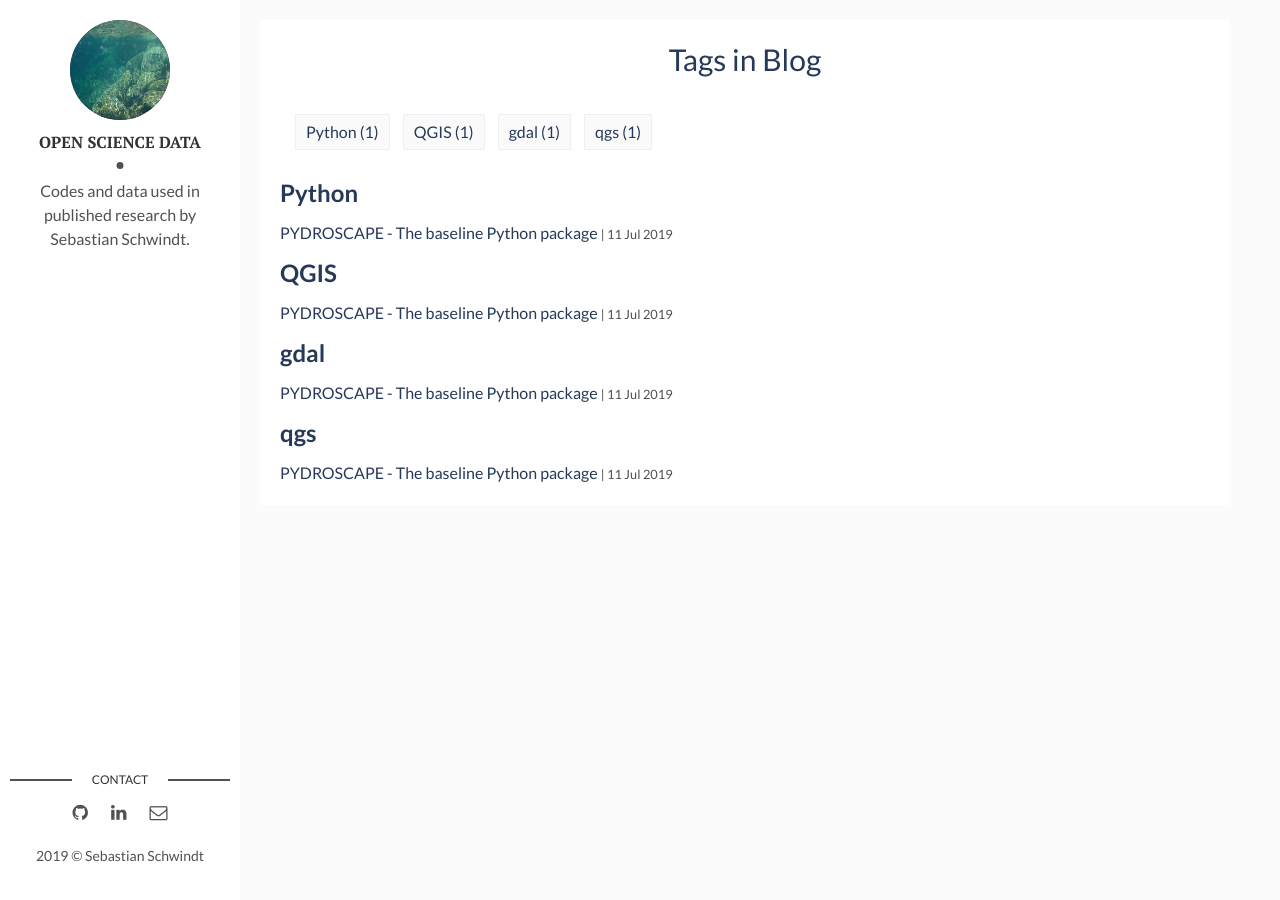
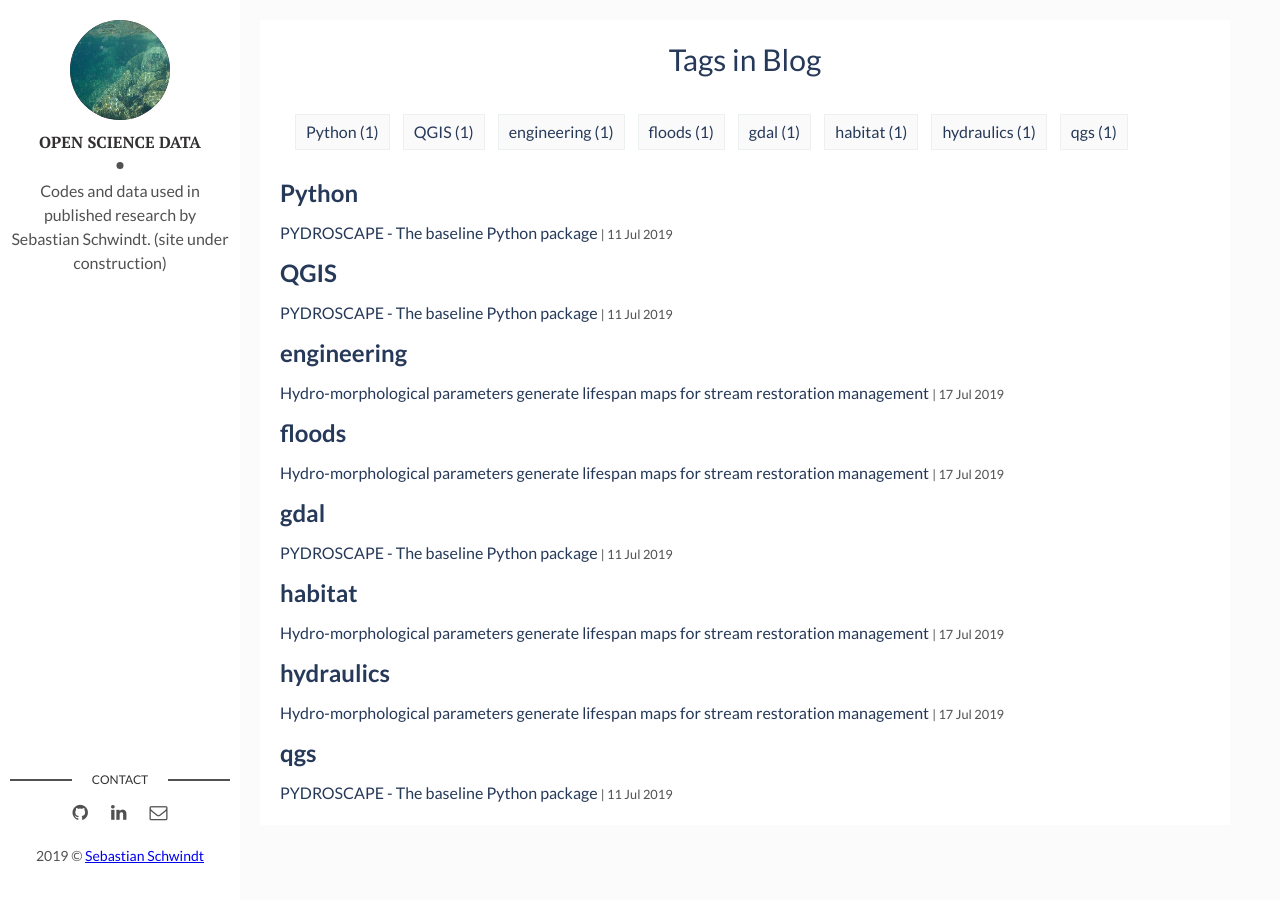
Before and after one commit to sschwindt/OpenScience, a Jekyll site: the page built from tags.html, in a window 1280 px wide. Built offline with Jekyll 4.4.1, drawn with Linux system fonts in a browser that asks for light colours.

Commit message:
Lifespan Mapping Post

```diff
--- a/_config.yml
+++ b/_config.yml
@@ -9,7 +9,7 @@ url: "https://github.com/sschwindt" # the base hostname & protocol for your site
 # Author Settings
 author: Sebastian Schwindt # add your name
 author-img: water.jpg # add your photo
-about-author: Codes and data used in published research by Sebastian Schwindt. # add description
+about-author: Codes and data used in published research by Sebastian Schwindt. (site under construction) # add description
 social-github: sschwindt # add your Github handle
 social-linkedin: sebastian-schwindt # add your Linkedin handle
 social-email: sschwindt[at]ucdavis.edu # add your Email address
--- a/_layouts/main.html
+++ b/_layouts/main.html
@@ -34,7 +34,7 @@ layout: default
       </ul>
     </section> <!-- End Section Contact -->
     <div class="copyright">
-      <p>{{site.time | date: '%Y'}} &copy; <a href="https://sebastian-schwindt.org"></a>{{site.author}}</a></p>
+      <p>{{site.time | date: '%Y'}} &copy; <a href="https://sebastian-schwindt.org">{{site.author}}</a></p>
     </div>
   </footer> <!-- End Footer -->
 </aside> <!-- End Sidebar -->
--- /dev/null
+++ b/_posts/2019-07-17-lifespans.markdown
@@ -0,0 +1,19 @@
+---
+layout: post
+title: Hydro-morphological parameters generate lifespan maps for stream restoration management
+date: 2019-07-17 13:40:20 +0300
+description: Lifespan maps analyze the physical stability of river design features. # Add post description (optional)
+img: lifespans.jpg # Add image post (optional)
+fig-caption: # Add figcaption (optional)
+tags: [engineering, hydraulics, habitat, floods]
+---
+How long can habitat-enhancing stream restoration persist or resist against hydrodynamic forces?
+
+ -- We answer this question with lifespan maps based on 2D hydrodynamic modeling and an ample literature review of stability parameters.
+
+## About
+Are you planning a river engineering intervention to improve its ecological status? Good habitat quality is just one design criterion. Another criterion is that the newly created habitat is sustainable and will not be destroyed by the next flood. We compared the results of 2D hydrodynamic models with stability parameters of stream restoration. The 2D modelling results indicate hydrodynamic forces and hydraulic habitat suitability in terms of flow velocity and depth. In an ample literature review, we analyze stability parameters of stream restoration features such as vegetation plantings, artificially introduced streamwood, streambed terraforming, sediment introduction, or boulder placement, and others. Vetting the 2D modelling results against the stability parameters produces lifespan maps.
+In our new paper we present technical detailed descriptions of stream restoration features. We illustrate the production of lifespan maps using a testbed river. For 50 days freely accessible with open access: Hydro-morphological parameters generate lifespan maps for stream restoration management. Thank you all Co-Authors the prolific collaboration and special thanks to all peers for your support!
+
+## Data and Codes
+Since the publication of the original paper, we implemented the algorithms in the advanced river analysis and design tool *River Architect*. [Download *River Architect*](https://github.com/sschwindt/RiverArchitect_development/archive/master.zip) and read more about its lifespan mapping module on the [wiki pages](https://riverarchitect.github.io/RA_wiki/LifespanDesign).
```
Also changed, not shown: assets/img/lifespans.jpg (added).
